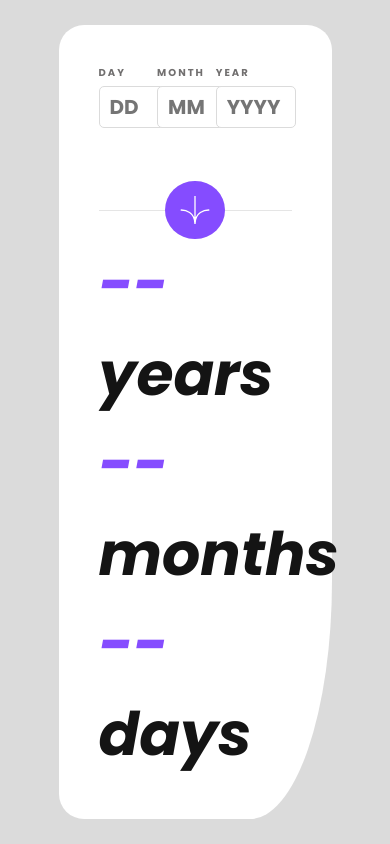
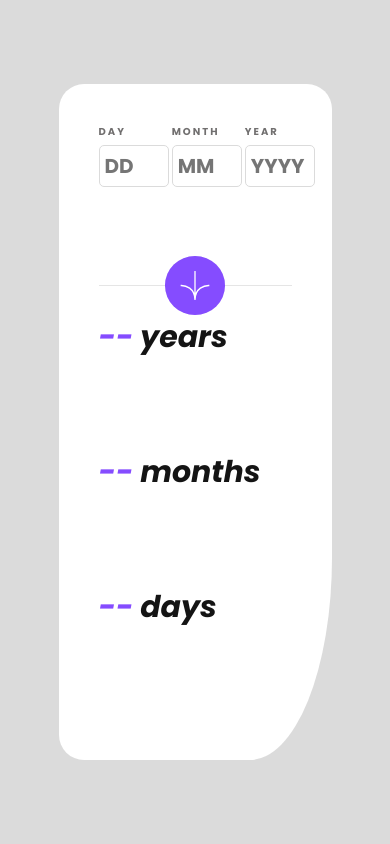
Before and after one commit to Manualliee/age-calculator, a plain HTML site: page index.html in a window 390 px wide. Drawn offline with Linux system fonts and the light colour scheme.

Commit message:
Add files via upload

```diff
--- a/styles.css
+++ b/styles.css
@@ -61,7 +61,7 @@ body {
 }
 
 input {
-    padding: 5px 5px 5px 10px;
+    padding: 5px;
     width: 80%;
     font-size: 20px;
     border: 1px solid var(--clr-light-grey);
@@ -141,17 +141,19 @@ span {
     color: var(--clr-purple);
 }
 
+
 @media (min-width: 350px) and (max-width: 760px) {
     .container {
-        height: auto;
+        height: 80%;
     }
 
     #age-form {
-        gap: 20px;
+        width: 60%;
+        column-gap: 50px;
     }
 
     input {
-        width: 80px;
+        width: 70px;
     }
 
     .button-container {
@@ -159,7 +161,7 @@ span {
     }
 
     .results > div {
-        font-size: 60px;
+        font-size: 30px;
     }
 
 }
```
